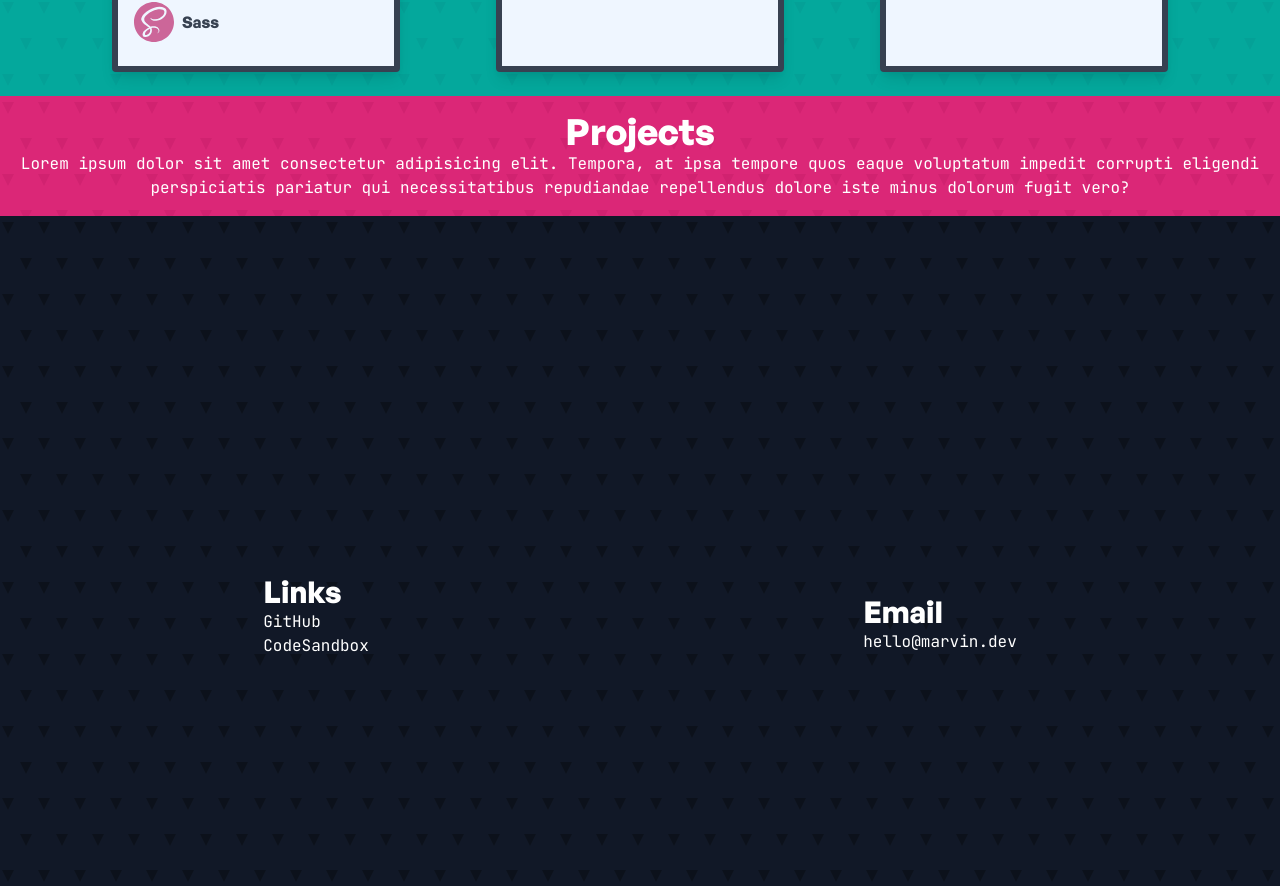
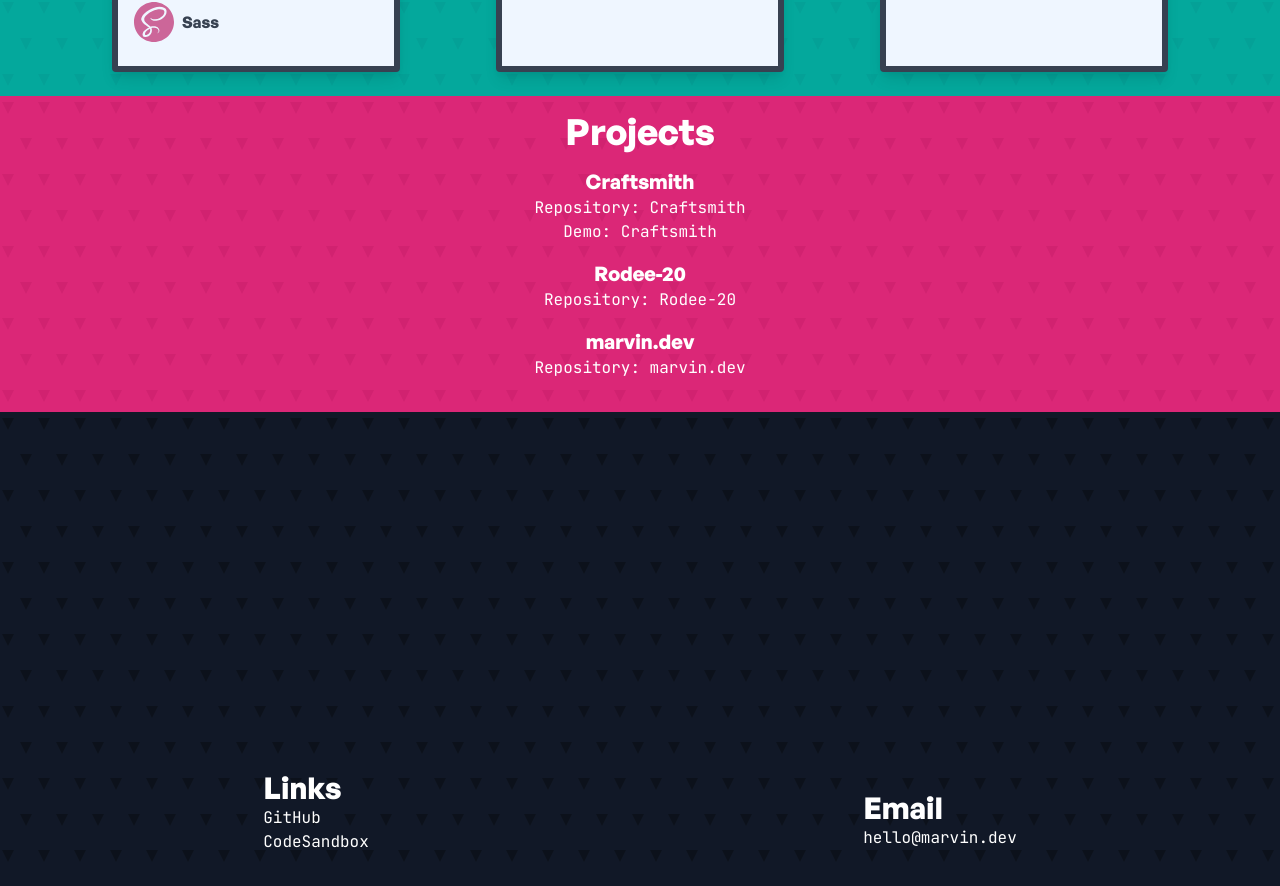
Before and after one commit to iamthismarvin/marvin.dev-v2, a Vue app: page / in a window 1280 px wide. Shown: the part 1164-2050 px from the top of the page. Built offline with nearby package versions, Linux system fonts and the light colour scheme.

Commit message:
NEW: Create temporary [Projects] layout.

```diff
--- a/src/sections/Projects.vue
+++ b/src/sections/Projects.vue
@@ -1,11 +1,19 @@
 <template>
   <section class="projects p-4 text-center text-white">
     <h1>Projects</h1>
-    <p>
-      Lorem ipsum dolor sit amet consectetur adipisicing elit. Tempora, at ipsa tempore quos eaque
-      voluptatum impedit corrupti eligendi perspiciatis pariatur qui necessitatibus repudiandae
-      repellendus dolore iste minus dolorum fugit vero?
-    </p>
+    <div v-for="project in projects" :key="project.index" class="my-4">
+      <h4>{{ project.name }}</h4>
+      <p>
+        Repository:
+        <a :href="project.repository" target="_blank" rel="noopener noreferrer">{{
+          project.name
+        }}</a>
+      </p>
+      <p v-if="project.demo">
+        Demo:
+        <a :href="project.demo" target="_blank" rel="noopener noreferrer">{{ project.name }}</a>
+      </p>
+    </div>
   </section>
 </template>
 
@@ -14,6 +22,23 @@ import Vue from 'vue';
 
 export default Vue.extend({
   name: 'Projects',
+  data: () => ({
+    projects: [
+      {
+        name: 'Craftsmith',
+        repository: 'https://github.com/iamthismarvin/craftsmith',
+        demo: 'https://craftsmith.netlify.app',
+      },
+      {
+        name: 'Rodee-20',
+        repository: 'https://github.com/iamthismarvin/rodee-20',
+      },
+      {
+        name: 'marvin.dev',
+        repository: 'https://github.com/iamthismarvin/marvin.dev-v2',
+      },
+    ],
+  }),
 });
 </script>
 <style lang="scss" scoped>
```
